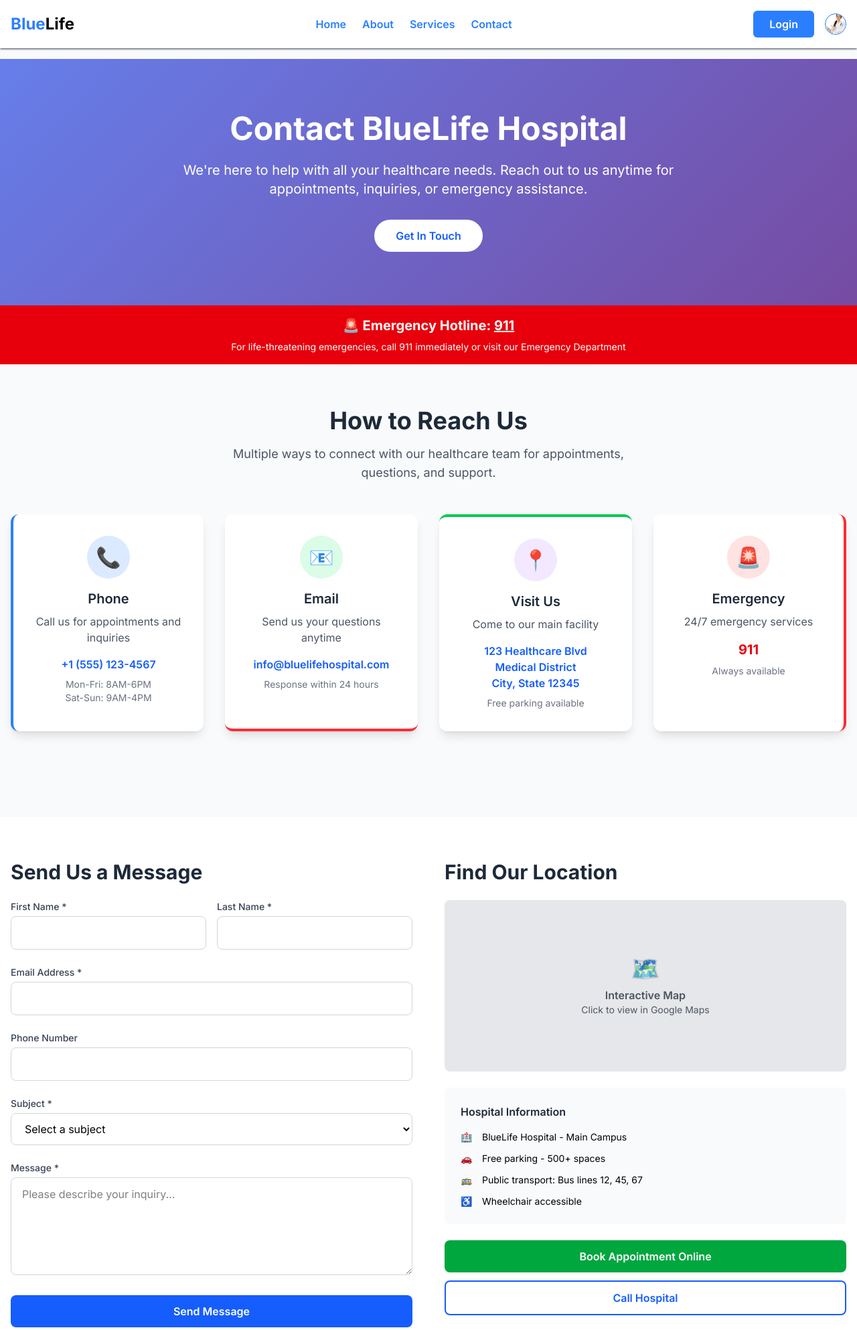
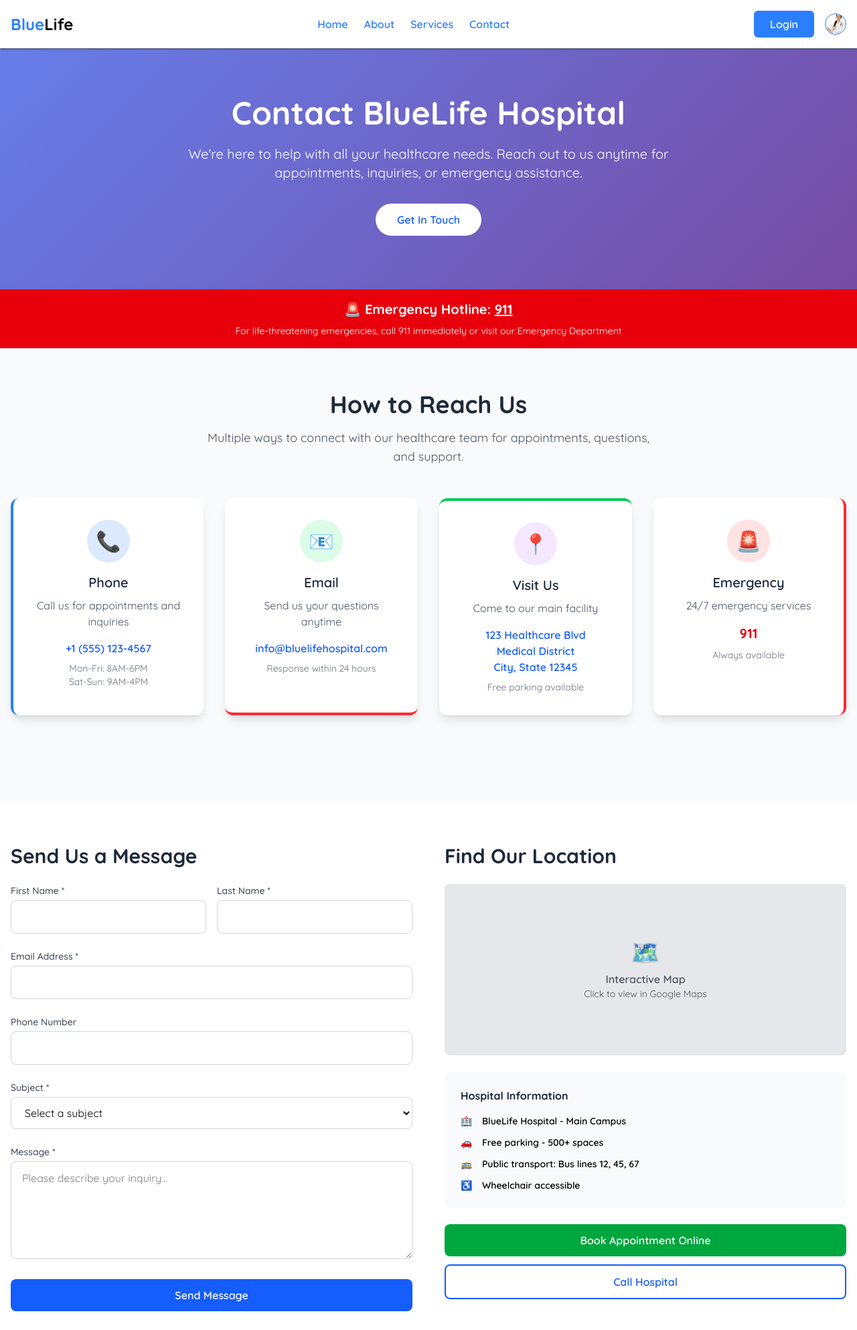
Before and after one commit to Grealishgit/BlueLife-Hospital, a PHP site: page /contact.php in a window 1280 px wide. Shown: the top 1986 px of the page at 67% size. Run offline with PHP 8.4, Linux system fonts and the light colour scheme.

Commit message:
Refactor contact page styles for improved readability and consistency

```diff
--- a/contact.php
+++ b/contact.php
@@ -7,10 +7,10 @@
     <script src="https://cdn.jsdelivr.net/npm/@tailwindcss/browser@4"></script>
     <title>Contact Us - BlueLife Hospital</title>
     <style>
-        @import url('https://fonts.googleapis.com/css2?family=Inter:wght@300;400;500;600;700&display=swap');
+        @import url('https://fonts.googleapis.com/css2?family=Quicksand:wght@300..700&family=Signika:wght@300..700&family=Ubuntu:ital,wght@0,300;0,400;0,500;0,700;1,300;1,400;1,500;1,700&display=swap');
 
         body {
-            font-family: 'Inter', sans-serif;
+            font-family: 'Quicksand', sans-serif;
         }
 
         .contact-card {
@@ -40,7 +40,7 @@
     <?php include 'app/Views/navbar.php'; ?>
 
     <!-- Hero Section -->
-    <section class="gradient-bg text-white py-20 mt-16">
+    <section class="gradient-bg text-white py-20 mt-10">
         <div class="container mx-auto px-4 text-center">
             <h1 class="text-5xl font-bold mb-6">Contact BlueLife Hospital</h1>
             <p class="text-xl mb-8 max-w-3xl mx-auto">
@@ -211,23 +211,23 @@
 
                     <!-- Hospital Information -->
                     <div class="bg-gray-50 rounded-lg p-6 mb-6">
-                        <h3 class="font-semibold text-gray-800 mb-4">Hospital Information</h3>
+                        <h3 class="font-bold text-gray-800 mb-4">Hospital Information</h3>
                         <div class="space-y-3 text-sm">
                             <div class="flex items-center">
                                 <span class="w-6 text-blue-600">🏥</span>
-                                <span class="ml-2">BlueLife Hospital - Main Campus</span>
+                                <span class="ml-2 font-semibold">BlueLife Hospital - Main Campus</span>
                             </div>
                             <div class="flex items-center">
                                 <span class="w-6 text-blue-600">🚗</span>
-                                <span class="ml-2">Free parking - 500+ spaces</span>
+                                <span class="ml-2 font-semibold">Free parking - 500+ spaces</span>
                             </div>
                             <div class="flex items-center">
                                 <span class="w-6 text-blue-600">🚌</span>
-                                <span class="ml-2">Public transport: Bus lines 12, 45, 67</span>
+                                <span class="ml-2 font-semibold">Public transport: Bus lines 12, 45, 67</span>
                             </div>
                             <div class="flex items-center">
                                 <span class="w-6 text-blue-600">♿</span>
-                                <span class="ml-2">Wheelchair accessible</span>
+                                <span class="ml-2 font-semibold">Wheelchair accessible</span>
                             </div>
                         </div>
                     </div>
@@ -235,11 +235,11 @@
                     <!-- Quick Actions -->
                     <div class="space-y-3">
                         <button onclick="openModal()"
-                            class="w-full bg-green-600 text-white py-3 px-6 rounded-lg font-semibold hover:bg-green-700 transition-colors">
+                            class="w-full bg-green-600 cursor-pointer text-white py-3 px-6 rounded-lg font-semibold hover:bg-green-700 transition-colors">
                             Book Appointment Online
                         </button>
                         <button onclick="callHospital()"
-                            class="w-full border-2 border-blue-600 text-blue-600 py-3 px-6 rounded-lg font-semibold hover:bg-blue-600 hover:text-white transition-colors">
+                            class="w-full border-2 border-blue-600 cursor-pointer text-blue-600 py-3 px-6 rounded-lg font-semibold hover:bg-blue-600 hover:text-white transition-colors">
                             Call Hospital
                         </button>
                     </div>
```
